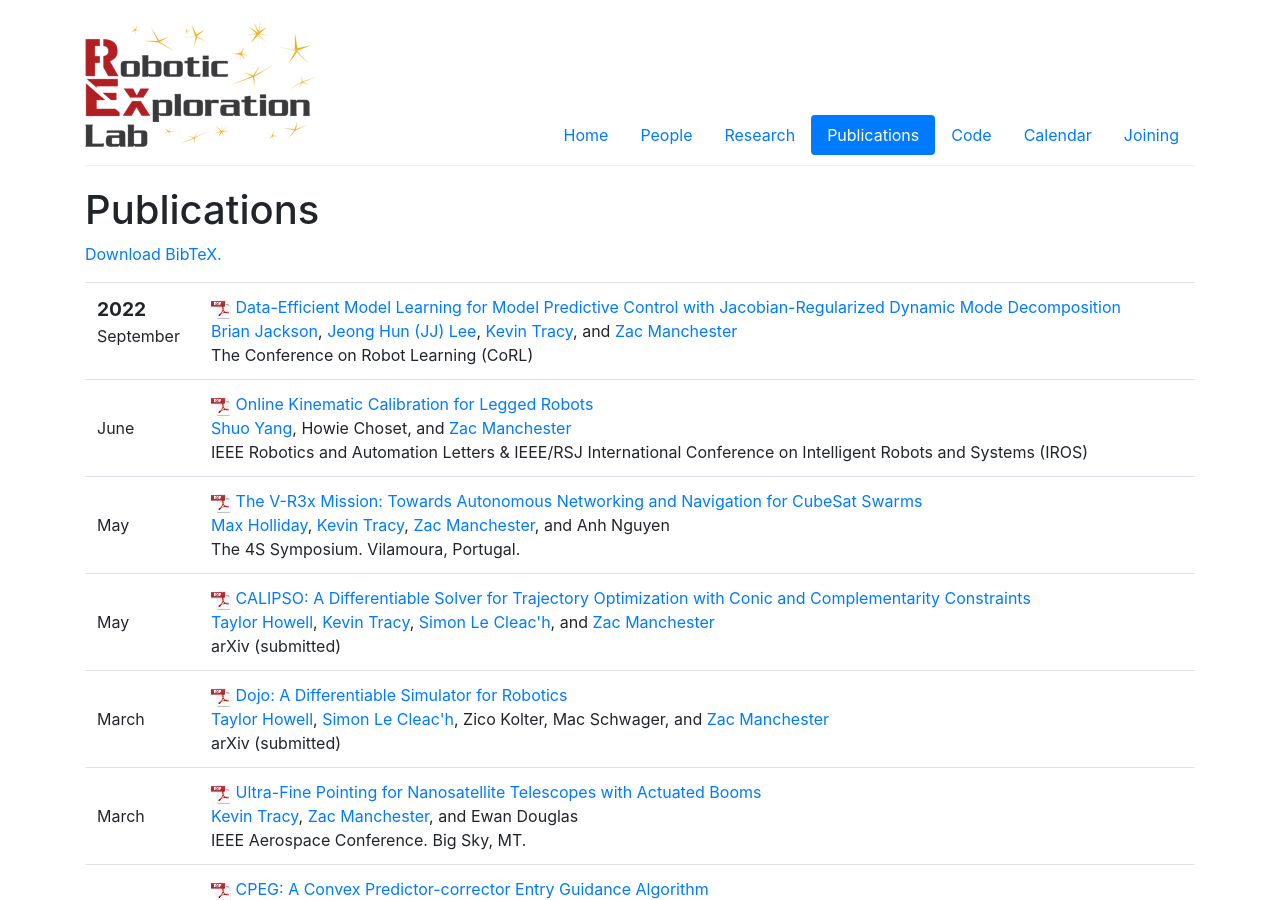
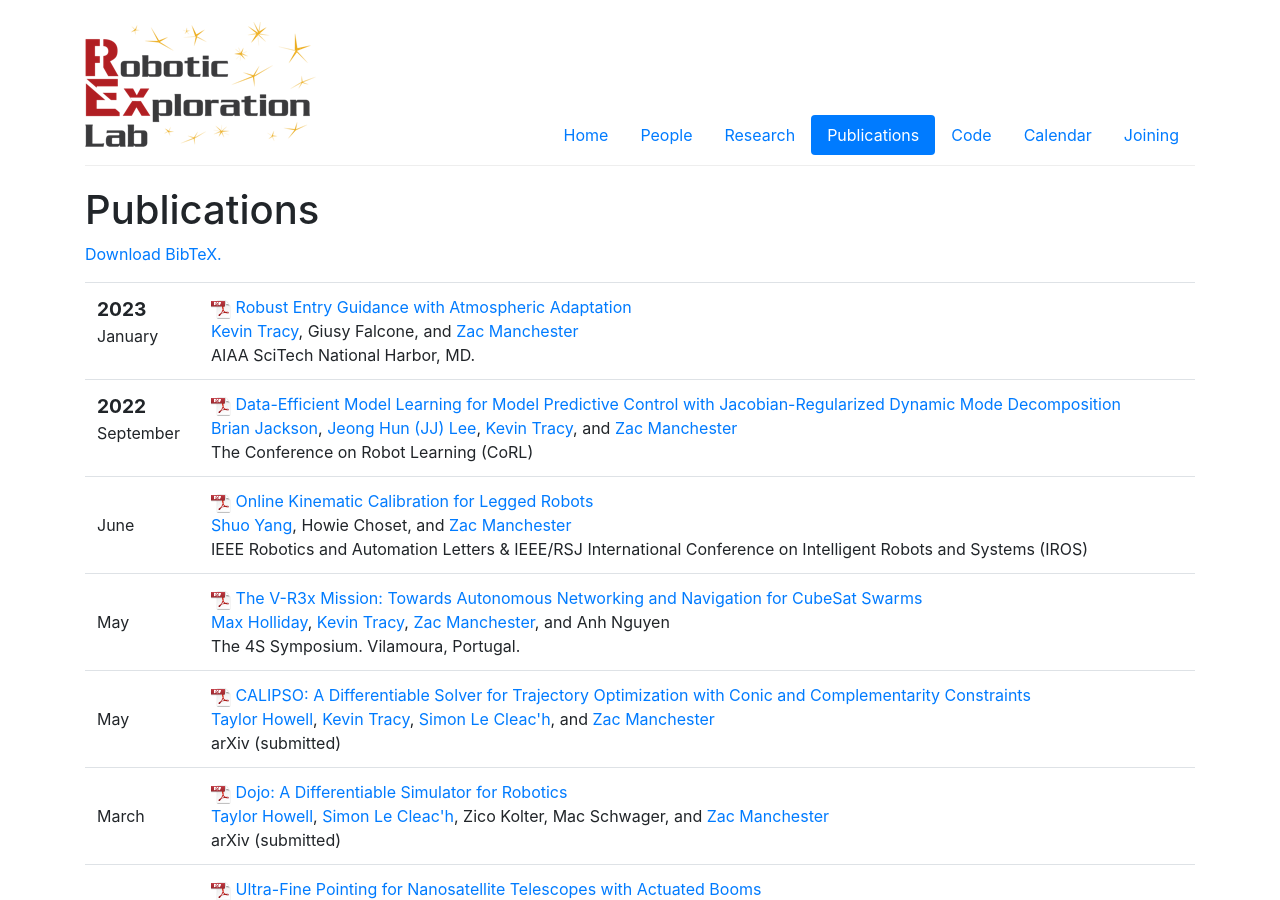
Before and after one commit to RoboticExplorationLab/roboticexplorationlab.github.io, a Jekyll site: the page built from publications.html, in a window 1280 px wide and 900 px high. Built offline with Jekyll 4.4.1, drawn with Linux system fonts in a browser that asks for light colours.

Commit message:
added scitech robust edl paper

```diff
--- a/_data/pubs.yml
+++ b/_data/pubs.yml
@@ -1,3 +1,11 @@
+- title: "Robust Entry Guidance with Atmospheric Adaptation"
+  authors: [kevin, Giusy Falcone, zac]
+  date: 2023-01-23
+  publisher: AIAA SciTech
+  pub-type: conference
+  venue: National Harbor, MD
+  pdf: robust_edl_ktracy.pdf
+
 - title: "Data-Efficient Model Learning for Model Predictive Control with Jacobian-Regularized Dynamic Mode Decomposition"
   authors: [brian, jj, kevin, zac]
   date: 2022-09-12
```
Also changed, not shown: 1 other file.
